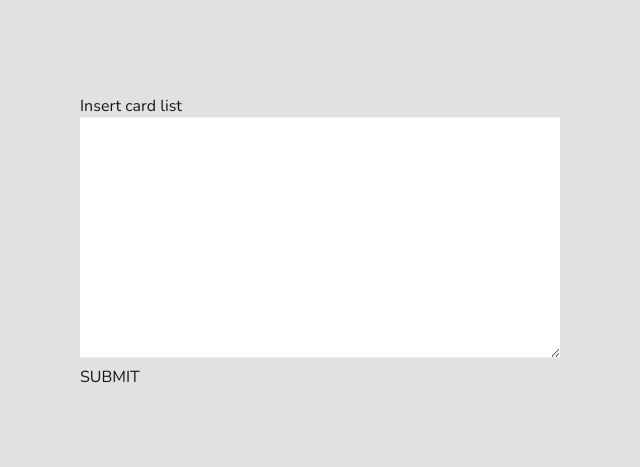
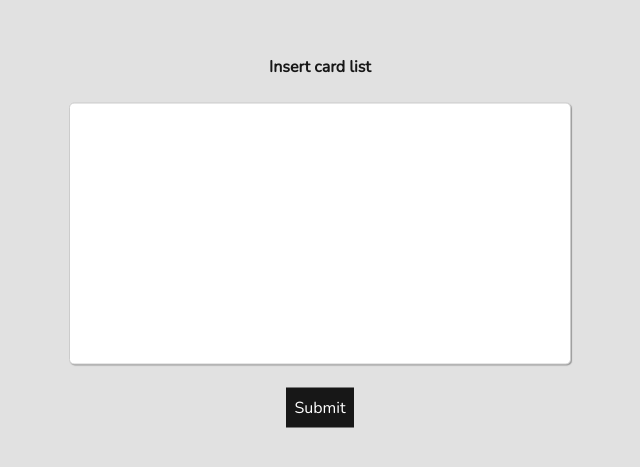
Before and after one commit to rollback91/playtestproxy, a Next.js app: page / in a window 1280 px wide. Shown: the part 159-626 px from the top of the page, without its empty margins (320-960 px from the left). Built offline with nearby package versions, Linux system fonts and the light colour scheme.

Commit message:
add styles to frontpage

```diff
--- a/app/globals.css
+++ b/app/globals.css
@@ -34,6 +34,34 @@ body {
   transform: translate(-50%, -50%);
   padding: 10px;
 }
+
+.btn{
+  margin-top: 1em;
+  padding: 0.5em;
+  background-color: #171717;
+  color: white;
+  display: block;
+  margin-left: auto;
+  margin-right: auto;
+}
+
+label{
+  text-align: center;
+  width: 100%;
+  display: block;
+  font-weight: 700;
+}
+
+textarea {
+  padding: 10px;
+  max-width: 100%;
+  line-height: 1.5;
+  border-radius: 5px;
+  border: 1px solid #ccc;
+  box-shadow: 1px 1px 1px #999;
+  resize: none;
+}
+
 
 .page{
   background-color: white;
--- a/app/page.tsx
+++ b/app/page.tsx
@@ -1,10 +1,10 @@
 'use client'
 import { useRouter } from "next/navigation";
-import { FormEvent } from "react";
+import { FormEvent, useState } from "react";
 
 export default function Home() {
   const router = useRouter()
-  // const [isLoading, setIsLoading] = useState<boolean>(false)
+  const [isLoading, setIsLoading] = useState<boolean>(false)
 
   function onSubmit(event: FormEvent<HTMLFormElement>) {
     event.preventDefault();
@@ -25,9 +25,9 @@ export default function Home() {
         }
       }
       console.log(samples);
-      // setIsLoading(true); // Set loading to true when the request starts
+      setIsLoading(true); // Set loading to true when the request starts
       router.push(`/deck?cardLists=${samples.join('$/')}`);
-      // setIsLoading(true); // Set loadi}
+      setIsLoading(true); // Set loadi}
     }
   }
 
@@ -40,8 +40,8 @@ export default function Home() {
         <textarea id="cardList" name="cardList" rows={10} cols={50}>
         </textarea>
         <br />
-        <button type="submit">SUBMIT
-          {/* {isLoading ? 'Loading...' : 'Submit'} */}
+        <button className="btn" type="submit">
+          {isLoading ? 'Loading...' : 'Submit'}
         </button>
       </form>
       </div>
```
